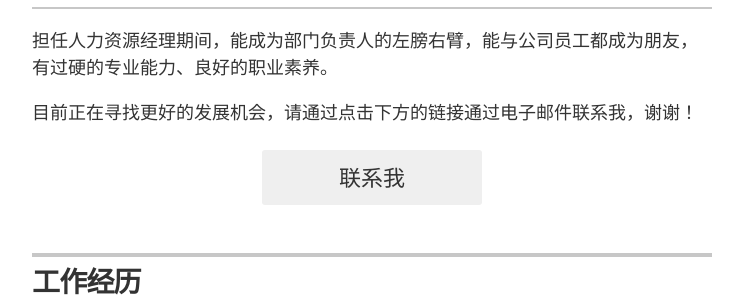
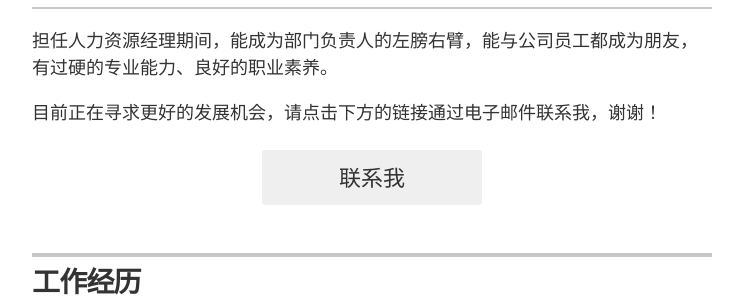
Before and after one commit to missdeer/xyyingresume, a Jekyll site: the page built from index.html, in a window 1280 px wide and 900 px high. Shown: the part 259-556 px from the top of the window, without its empty margins (268-1011 px from the left). Built offline with Jekyll 4.4.1, drawn with Linux system fonts in a browser that asks for light colours.

Commit message:
Update resume.html

```diff
--- a/_layouts/resume.html
+++ b/_layouts/resume.html
@@ -28,7 +28,7 @@
 
         <div class="executive-summary" itemprop="description">
           <p>担任人力资源经理期间，能成为部门负责人的左膀右臂，能与公司员工都成为朋友，有过硬的专业能力、良好的职业素养。</p>
-	  <p>目前正在寻找更好的发展机会，请通过点击下方的链接通过电子邮件联系我，谢谢！</p>
+	  <p>目前正在寻求更好的发展机会，请点击下方的链接通过电子邮件联系我，谢谢！</p>
         </div>
 
         {% if site.resume_looking_for_work == 'yes' %}
@@ -126,18 +126,14 @@
           <h4 class="resume-item-details">MS Powerpoint</h4>
           <p class="resume-item-copy">熟练</p>
         </div>
-
         <div class="resume-item">
           <h4 class="resume-item-details">MS Excel</h4>
           <p class="resume-item-copy">熟练</p>
         </div>
-
-        <div class="resume-item">
+	<div class="resume-item">
           <h4 class="resume-item-details">MS Word</h4>
           <p class="resume-item-copy">熟练</p>
         </div>
-
-
         <div class="resume-item">
           <h4 class="resume-item-details">英语</h4>
           <p class="resume-item-copy">良好</p>
```
